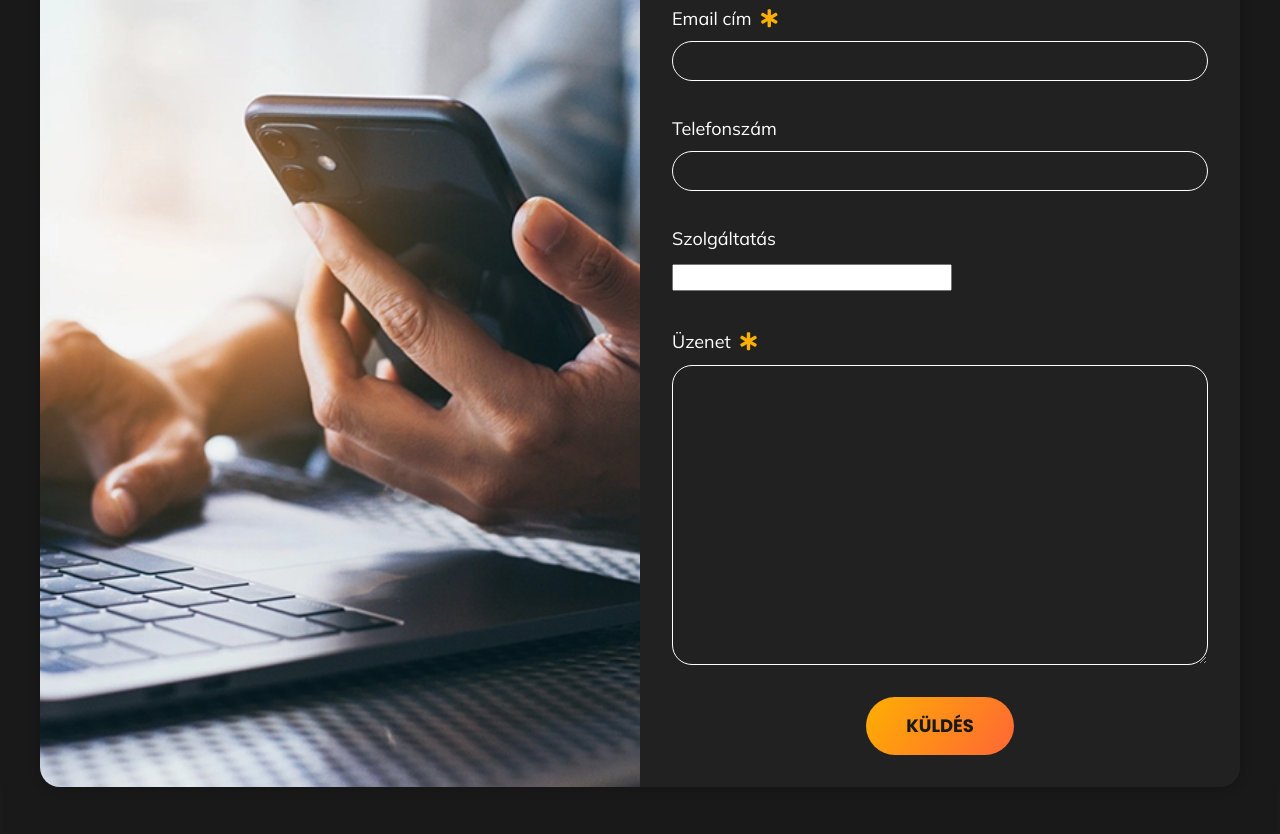
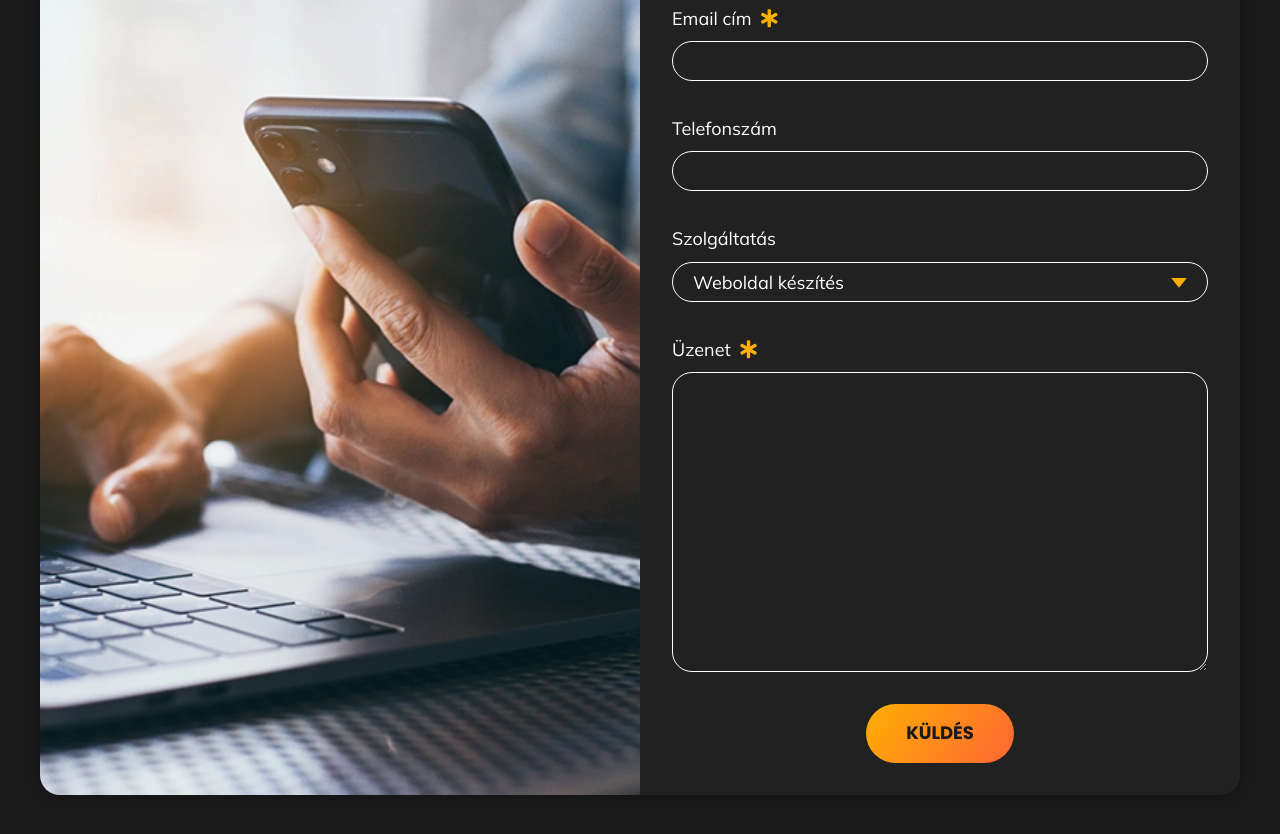
Before and after one commit to fszabi/webrebirth.hu, a website built with Vite: page index.html in a window 1280 px wide. Shown: the part 5958-6792 px from the top of the page. Built offline with nearby package versions, Linux system fonts and the light colour scheme; some packages are replaced by stand-ins of ours.

Commit message:
updated form

```diff
--- a/index.html
+++ b/index.html
@@ -581,6 +581,7 @@
                   <label class="margin-block-6" for="service"
                     >Szolgáltatás</label
                   >
+                  <div class="select">
                     <select id="service" name="service" required>
                       <option value="websitebuilding">Weboldal készítés</option>
                       <option value="domainandstorage">
@@ -589,6 +590,7 @@
                       <option value="maintenance">Karbantartás</option>
                       <option value="seo">SEO</option>
                     </select>
+                  </div>
                 </div>
                 <div>
                   <label class="margin-block-6" for="message">
--- a/scss/components/_form.scss
+++ b/scss/components/_form.scss
@@ -46,7 +46,45 @@ input, textarea, select, button {
       display: block;
     }
 
+    select {
+      appearance: none;
+      outline: none;
+      border: none;
+      background-color: clr(neutral, 700);
+      font-size: fs(400);
+      cursor: pointer;
+    }
+
+    .select {
+      width: 100%;
+      height: 40px;
+      border: 1px solid #fff;
+      border-radius: 20px;
+      padding: 10px 20px;
+      font-size: 1.25rem;
+      cursor: pointer;
+      line-height: 1.1;
+      display: grid;
+      grid-template-areas: "select";
+      align-items: center;
+    }
+
+    .select::after {
+      content: "";
+      width: 0.8em;
+      height: 0.5em;
+      background-color: clr(primary, 300);
+      clip-path: polygon(100% 0%, 0 0%, 50% 100%);
+      justify-self: end;
+    }
+
+    select,
+    .select:after {
+      grid-area: select;
+    }
+
     input, textarea {
+      font-size: fs(400);
       display: block;
       width: 100%;
       height: 40px;
```
Lines whose indentation alone changed are shown as unchanged.
